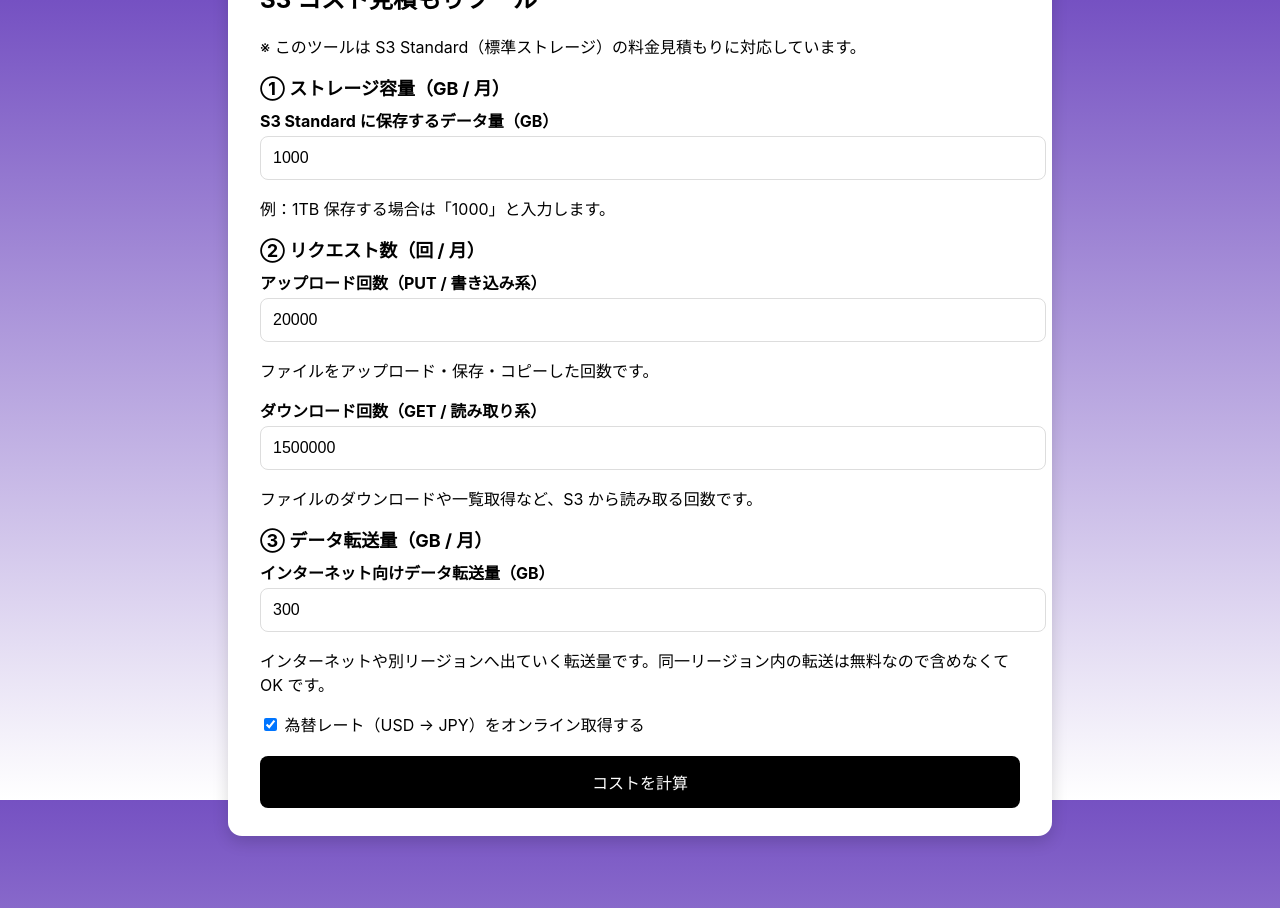
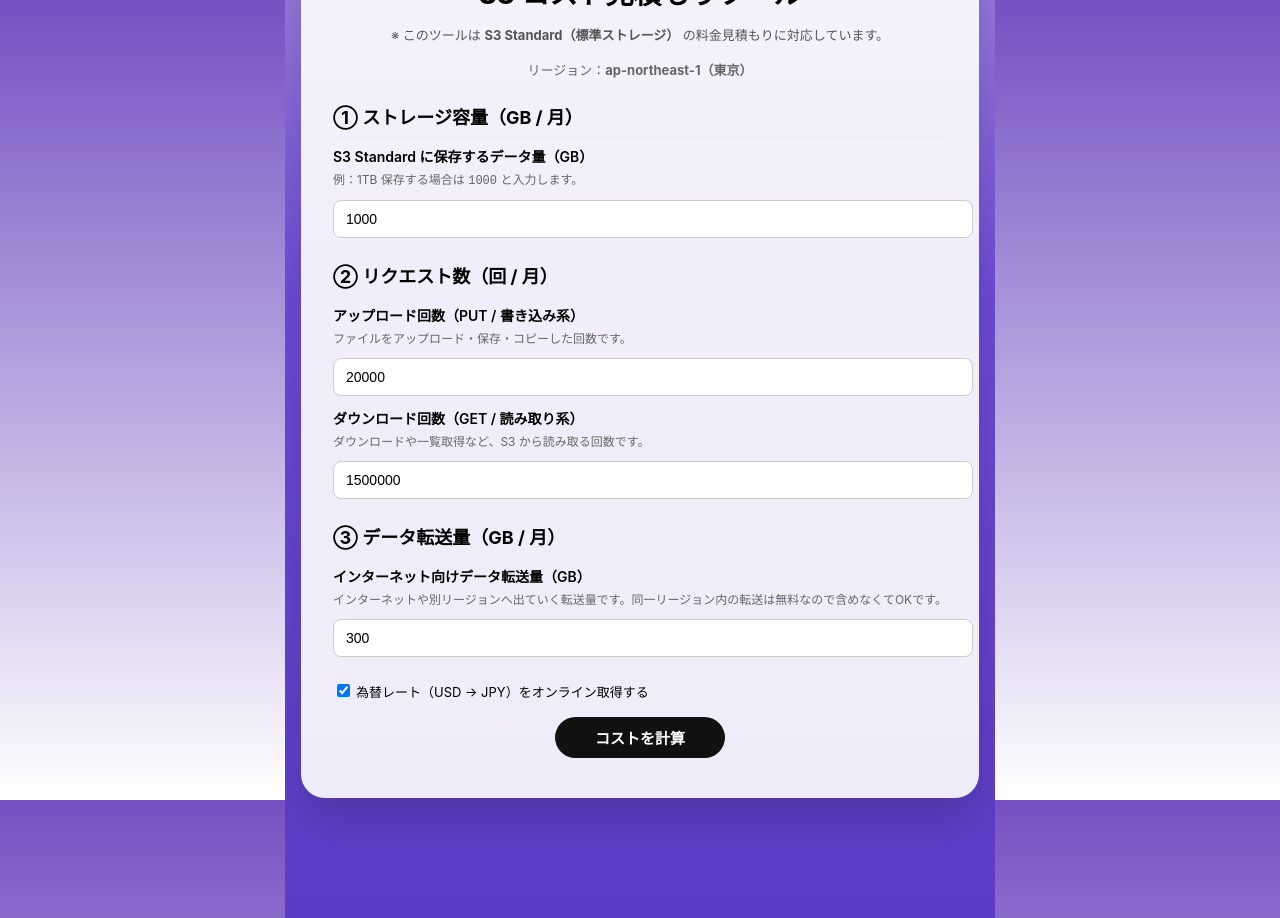
Before and after one commit to Yutahasuike/S3-cost-estimator-01, a React (Vite) app: page / in a window 1280 px wide. Built offline with nearby package versions, Linux system fonts and the light colour scheme; no server answers.

Commit message:
Update App.tsx

```diff
--- a/src/App.tsx
+++ b/src/App.tsx
@@ -1,172 +1,411 @@
-import { useState } from "react";
-import "./App.css";
+// src/App.tsx
+import React, { useState } from "react";
 
 type ApiResult = {
-  fx?: { USD_JPY: number };
-  monthlyTotalUSD: string;
-  monthlyTotalJPY: string;
+  inputs: {
+    storageGB: number;
+    putRequests: number;
+    getRequests: number;
+    dataTransferGB: number;
+    fetchFx: boolean;
+  };
+  unitPricesUSD: {
+    storage_per_GB_month_USD: string;
+    put_per_request_USD: string;
+    get_per_request_USD: string;
+    dataTransfer_per_GB_USD: string;
+  };
   breakdown: {
     storageUSD: string;
     requestsUSD: string;
     transferUSD: string;
   };
+  monthlyTotalUSD: string;
+  fx: { USD_JPY: number };
+  monthlyTotalJPY: string;
 };
 
-function App() {
-  const API_ENDPOINT = import.meta.env.VITE_S3_API_ENDPOINT as string;
-
+const App: React.FC = () => {
   const [storageGB, setStorageGB] = useState<number>(1000);
   const [putRequests, setPutRequests] = useState<number>(20000);
   const [getRequests, setGetRequests] = useState<number>(1500000);
-  const [dataTransferGB, setDataTransferGB] = useState<number>(300);
-  const [fetchFx, setFetchFx] = useState<boolean>(true);
+  const [transferGB, setTransferGB] = useState<number>(300);
+  const [useFxRate, setUseFxRate] = useState<boolean>(true);
 
   const [result, setResult] = useState<ApiResult | null>(null);
-  const [loading, setLoading] = useState(false);
+  const [loading, setLoading] = useState<boolean>(false);
   const [error, setError] = useState<string | null>(null);
 
-  const handleNumberChange =
-    (setter: (v: number) => void) =>
-    (e: React.ChangeEvent<HTMLInputElement>) => {
-      const v = Number(e.target.value);
-      setter(Number.isNaN(v) ? 0 : v);
-    };
+  const endpoint = import.meta.env.VITE_API_ENDPOINT as string | undefined;
 
-  const calculate = async () => {
-    if (!API_ENDPOINT) {
-      setError("API のエンドポイントが設定されていません（VITE_S3_API_ENDPOINT）");
+  const calculateCost = async () => {
+    setError(null);
+    setResult(null);
+
+    if (!endpoint) {
+      setError("API エンドポイント (VITE_API_ENDPOINT) が設定されていません。");
       return;
     }
 
     setLoading(true);
-    setError(null);
-
     try {
       const body = {
         storageGB,
         putRequests,
         getRequests,
-        dataTransferGB,
-        fetchFx,
+        dataTransferGB: transferGB,
+        fetchFx: useFxRate,
       };
 
-      const res = await fetch(API_ENDPOINT, {
+      const res = await fetch(endpoint, {
         method: "POST",
         headers: { "Content-Type": "application/json" },
         body: JSON.stringify(body),
       });
 
       if (!res.ok) {
-        throw new Error(`API エラー: ${res.status} ${res.statusText}`);
+        const text = await res.text();
+        throw new Error(`HTTP ${res.status} / ${text}`);
       }
 
       const data = (await res.json()) as ApiResult;
       setResult(data);
     } catch (e: any) {
-      setError(e.message ?? String(e));
+      console.error(e);
+      setError(`Failed to fetch: ${e.message ?? String(e)}`);
     } finally {
       setLoading(false);
     }
   };
 
+  // Number() で文字列→数値に変換（ビルドエラー対策）
+  const handleNumberChange =
+    (setter: React.Dispatch<React.SetStateAction<number>>) =>
+    (e: React.ChangeEvent<HTMLInputElement>) => {
+      setter(Number(e.target.value));
+    };
+
   return (
-    <div className="page-container">
-      {/* 入力カード */}
-      <div className="card">
-        <h2 className="title">S3 コスト見積もりツール</h2>
-        <p className="subtitle">※ このツールは S3 Standard（標準ストレージ）の料金見積もりに対応しています。</p>
+    <div
+      style={{
+        minHeight: "100vh",
+        background:
+          "linear-gradient(180deg, #a58adf 0%, #6f4bd8 40%, #5c3cc5 100%)",
+        display: "flex",
+        justifyContent: "center",
+        alignItems: "flex-start",
+        padding: "40px 16px 80px", // 下に 80px 余白
+        boxSizing: "border-box",
+        overflowY: "auto", // 常にスクロール可能
+      }}
+    >
+      <main
+        style={{
+          width: "100%",
+          maxWidth: "800px",
+          margin: "0 auto",
+        }}
+      >
+        {/* タイトルカード */}
+        <div
+          style={{
+            backgroundColor: "rgba(255,255,255,0.9)",
+            borderRadius: "24px",
+            padding: "32px 32px 40px",
+            boxShadow: "0 18px 45px rgba(0,0,0,0.18)",
+            marginBottom: "40px",
+          }}
+        >
+          <h1
+            style={{
+              textAlign: "center",
+              marginBottom: "8px",
+              fontSize: "28px",
+              fontWeight: 700,
+            }}
+          >
+            S3 コスト見積もりツール
+          </h1>
+          <p
+            style={{
+              textAlign: "center",
+              fontSize: "13px",
+              color: "#555",
+              marginBottom: "16px",
+            }}
+          >
+            ※ このツールは{" "}
+            <strong>S3 Standard（標準ストレージ）</strong> の料金見積もりに対応しています。
+          </p>
+          <p
+            style={{
+              textAlign: "center",
+              fontSize: "13px",
+              color: "#666",
+              marginBottom: "24px",
+            }}
+          >
+            リージョン：<strong>ap-northeast-1（東京）</strong>
+          </p>
 
-        {/* ① ストレージ */}
-        <div className="section">
-          <div className="section-title">① ストレージ容量（GB / 月）</div>
-          <label className="label">S3 Standard に保存するデータ量（GB）</label>
+          {/* 入力フォーム */}
+          <section style={{ marginBottom: "24px" }}>
+            <h2
+              style={{
+                fontSize: "18px",
+                marginBottom: "8px",
+                borderBottom: "1px solid #eee",
+                paddingBottom: "8px",
+              }}
+            >
+              ① ストレージ容量（GB / 月）
+            </h2>
+            <label
+              style={{
+                display: "block",
+                marginBottom: "4px",
+                fontSize: "14px",
+                fontWeight: 600,
+              }}
+            >
+              S3 Standard に保存するデータ量（GB）
+            </label>
+            <p style={{ fontSize: "12px", color: "#666", marginTop: 0 }}>
+              例：1TB 保存する場合は <code>1000</code> と入力します。
+            </p>
             <input
-            className="input-box"
               type="number"
               value={storageGB}
               onChange={handleNumberChange(setStorageGB)}
+              style={{
+                width: "100%",
+                padding: "10px 12px",
+                borderRadius: "8px",
+                border: "1px solid #ccc",
+                fontSize: "14px",
+              }}
             />
-          <p className="helper-text">例：1TB 保存する場合は「1000」と入力します。</p>
-        </div>
+          </section>
 
-        {/* ② リクエスト */}
-        <div className="section">
-          <div className="section-title">② リクエスト数（回 / 月）</div>
+          <section style={{ marginBottom: "24px" }}>
+            <h2
+              style={{
+                fontSize: "18px",
+                marginBottom: "8px",
+                borderBottom: "1px solid #eee",
+                paddingBottom: "8px",
+              }}
+            >
+              ② リクエスト数（回 / 月）
+            </h2>
 
-          <label className="label">アップロード回数（PUT / 書き込み系）</label>
+            <div style={{ marginBottom: "12px" }}>
+              <label
+                style={{
+                  display: "block",
+                  marginBottom: "4px",
+                  fontSize: "14px",
+                  fontWeight: 600,
+                }}
+              >
+                アップロード回数（PUT / 書き込み系）
+              </label>
+              <p style={{ fontSize: "12px", color: "#666", marginTop: 0 }}>
+                ファイルをアップロード・保存・コピーした回数です。
+              </p>
               <input
-            className="input-box"
                 type="number"
                 value={putRequests}
                 onChange={handleNumberChange(setPutRequests)}
+                style={{
+                  width: "100%",
+                  padding: "10px 12px",
+                  borderRadius: "8px",
+                  border: "1px solid #ccc",
+                  fontSize: "14px",
+                }}
               />
-          <p className="helper-text">
-            ファイルをアップロード・保存・コピーした回数です。
+            </div>
+
+            <div>
+              <label
+                style={{
+                  display: "block",
+                  marginBottom: "4px",
+                  fontSize: "14px",
+                  fontWeight: 600,
+                }}
+              >
+                ダウンロード回数（GET / 読み取り系）
+              </label>
+              <p style={{ fontSize: "12px", color: "#666", marginTop: 0 }}>
+                ダウンロードや一覧取得など、S3 から読み取る回数です。
               </p>
-
-          <label className="label">ダウンロード回数（GET / 読み取り系）</label>
               <input
-            className="input-box"
                 type="number"
                 value={getRequests}
                 onChange={handleNumberChange(setGetRequests)}
+                style={{
+                  width: "100%",
+                  padding: "10px 12px",
+                  borderRadius: "8px",
+                  border: "1px solid #ccc",
+                  fontSize: "14px",
+                }}
               />
-          <p className="helper-text">
-            ファイルのダウンロードや一覧取得など、S3 から読み取る回数です。
+            </div>
+          </section>
+
+          <section style={{ marginBottom: "24px" }}>
+            <h2
+              style={{
+                fontSize: "18px",
+                marginBottom: "8px",
+                borderBottom: "1px solid #eee",
+                paddingBottom: "8px",
+              }}
+            >
+              ③ データ転送量（GB / 月）
+            </h2>
+            <label
+              style={{
+                display: "block",
+                marginBottom: "4px",
+                fontSize: "14px",
+                fontWeight: 600,
+              }}
+            >
+              インターネット向けデータ転送量（GB）
+            </label>
+            <p style={{ fontSize: "12px", color: "#666", marginTop: 0 }}>
+              インターネットや別リージョンへ出ていく転送量です。同一リージョン内の転送は無料なので含めなくてOKです。
             </p>
-        </div>
+            <input
+              type="number"
+              value={transferGB}
+              onChange={handleNumberChange(setTransferGB)}
+              style={{
+                width: "100%",
+                padding: "10px 12px",
+                borderRadius: "8px",
+                border: "1px solid #ccc",
+                fontSize: "14px",
+              }}
+            />
+          </section>
 
-        {/* ③ データ転送 */}
-        <div className="section">
-          <div className="section-title">③ データ転送量（GB / 月）</div>
-
-          <label className="label">インターネット向けデータ転送量（GB）</label>
-          <input
-            className="input-box"
-            type="number"
-            value={dataTransferGB}
-            onChange={handleNumberChange(setDataTransferGB)}
-          />
-          <p className="helper-text">
-            インターネットや別リージョンへ出ていく転送量です。同一リージョン内の転送は無料なので含めなくて OK です。
-          </p>
-        </div>
-
-        {/* オプション */}
-        <div className="section">
-          <label>
+          <section style={{ marginBottom: "16px" }}>
+            <label style={{ fontSize: "13px" }}>
               <input
                 type="checkbox"
-              checked={fetchFx}
-              onChange={(e) => setFetchFx(e.target.checked)}
-            />{" "}
+                checked={useFxRate}
+                onChange={(e) => setUseFxRate(e.target.checked)}
+                style={{ marginRight: "6px" }}
+              />
               為替レート（USD → JPY）をオンライン取得する
             </label>
+          </section>
+
+          {error && (
+            <div
+              style={{
+                backgroundColor: "#ffe2e2",
+                color: "#b40000",
+                padding: "8px 10px",
+                borderRadius: "6px",
+                fontSize: "13px",
+                marginBottom: "12px",
+              }}
+            >
+              エラー: {error}
             </div>
+          )}
 
-        <button className="calc-button" onClick={calculate} disabled={loading}>
+          <div style={{ textAlign: "center" }}>
+            <button
+              onClick={calculateCost}
+              disabled={loading}
+              style={{
+                backgroundColor: "#111",
+                color: "#fff",
+                border: "none",
+                borderRadius: "999px",
+                padding: "10px 40px",
+                fontSize: "15px",
+                fontWeight: 600,
+                cursor: loading ? "default" : "pointer",
+                opacity: loading ? 0.6 : 1,
+              }}
+            >
               {loading ? "計算中..." : "コストを計算"}
             </button>
-
-        {error && <p className="error-text">⚠ {error}</p>}
+          </div>
         </div>
 
         {/* 結果カード */}
         {result && (
-        <div className="result-card">
-          <h3 className="section-title">結果</h3>
-          <p>為替レート：{result.fx?.USD_JPY} 円 / USD</p>
-          <p>合計（月額・USD）：{result.monthlyTotalUSD}</p>
-          <p>合計（月額・JPY）：{result.monthlyTotalJPY} 円</p>
+          <div
+            style={{
+              backgroundColor: "rgba(255,255,255,0.95)",
+              borderRadius: "24px",
+              padding: "24px 32px 32px",
+              boxShadow: "0 16px 40px rgba(0,0,0,0.18)",
+              marginBottom: "40px", // 一番下にも余白
+            }}
+          >
+            <h2
+              style={{
+                fontSize: "20px",
+                marginBottom: "12px",
+                borderBottom: "1px solid #eee",
+                paddingBottom: "8px",
+              }}
+            >
+              結果
+            </h2>
 
-          <h4 style={{ marginTop: 20 }}>内訳（USD の目安）</h4>
-          <div className="breakdown-box">ストレージ：{result.breakdown.storageUSD}</div>
-          <div className="breakdown-box">リクエスト：{result.breakdown.requestsUSD}</div>
-          <div className="breakdown-box">データ転送：{result.breakdown.transferUSD}</div>
+            <p style={{ fontSize: "14px", marginBottom: "4px" }}>
+              為替レート: {result.fx.USD_JPY.toFixed(3)} 円 / USD
+            </p>
+            <p style={{ fontSize: "14px", marginBottom: "4px" }}>
+              合計（月額・USD）：<strong>{result.monthlyTotalUSD}</strong>
+            </p>
+            <p style={{ fontSize: "14px", marginBottom: "10px" }}>
+              合計（月額・JPY）：<strong>{result.monthlyTotalJPY} 円</strong>
+            </p>
+
+            <h3
+              style={{
+                fontSize: "15px",
+                marginBottom: "6px",
+                marginTop: "16px",
+              }}
+            >
+              内訳（USD の目安）
+            </h3>
+            <div
+              style={{
+                borderRadius: "14px",
+                border: "2px solid #000",
+                overflow: "hidden",
+                fontSize: "14px",
+              }}
+            >
+              <div style={{ padding: "8px 12px", borderBottom: "1px solid #000" }}>
+                ストレージ: {result.breakdown.storageUSD}
+              </div>
+              <div style={{ padding: "8px 12px", borderBottom: "1px solid #000" }}>
+                リクエスト: {result.breakdown.requestsUSD}
+              </div>
+              <div style={{ padding: "8px 12px" }}>
+                データ転送: {result.breakdown.transferUSD}
+              </div>
+            </div>
           </div>
         )}
+      </main>
     </div>
   );
-}
+};
 
 export default App;
```
Lines whose indentation alone changed are shown as unchanged.
